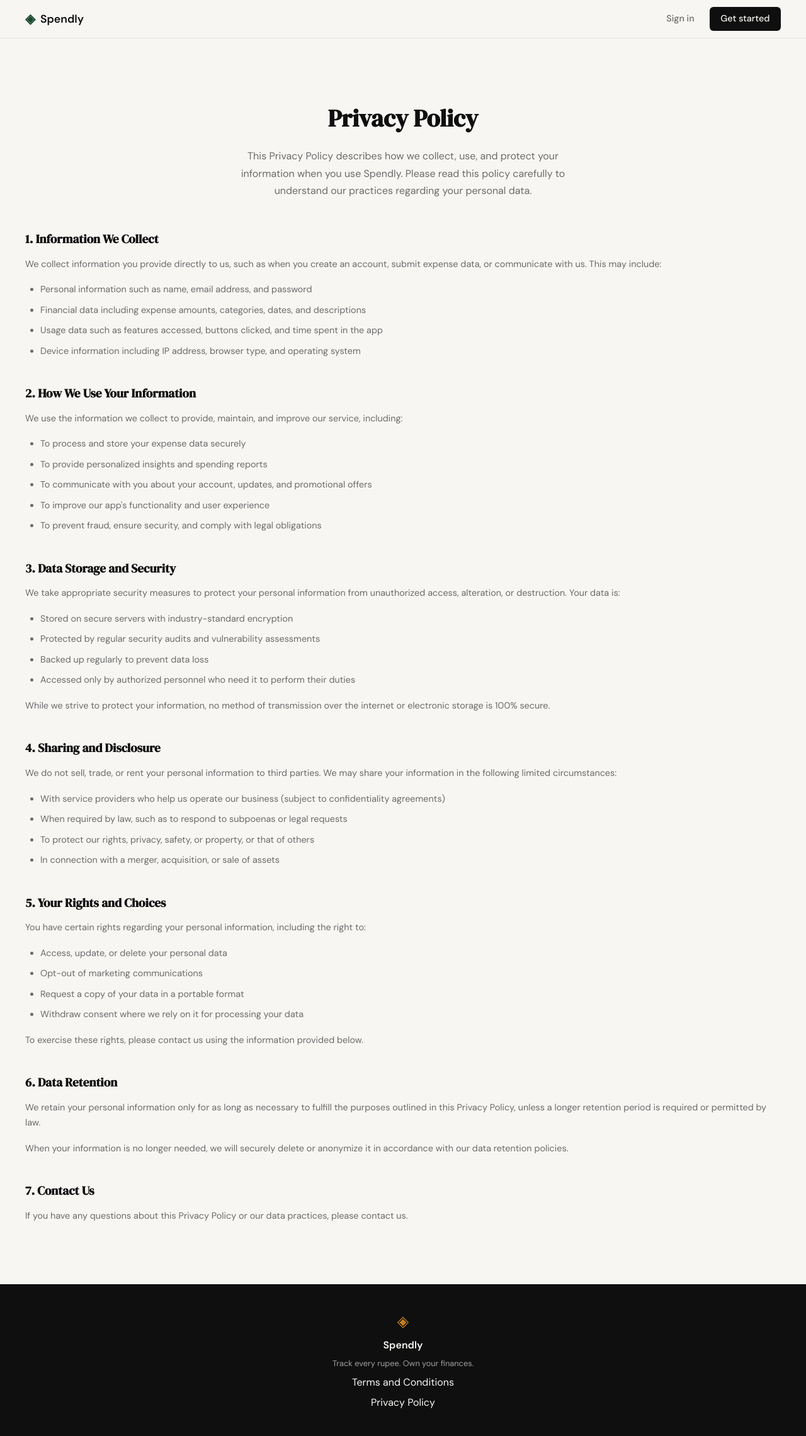
After one commit to yashrawal411/spendly, a Flask app: page /privacy in a window 1280 px wide. The commit adds this page. Shown: the whole page at 63% size. Run offline with Flask 3, Linux system fonts and the light colour scheme.

Commit message:
landing: add privacy policy page and route

```diff
--- a/app.py
+++ b/app.py
@@ -25,6 +25,11 @@ def login():
 @app.route("/terms")
 def terms():
     return render_template("terms.html")
+
+
+@app.route("/privacy")
+def privacy():
+    return render_template("privacy.html")
 
 
 # ------------------------------------------------------------------ #
--- a/file.txt
+++ b/file.txt
@@ -25,6 +25,8 @@ footer link href from "#" to "/terms".
 
 git commit -m "landing: add terms and conditions page and route”
 
+Fix the background color of terms and conditions page. It appears
+to be cream instead of our website theme.
 Do the same as you did for the Terms and Conditions page,
 but for Privacy Policy.
 
@@ -35,9 +37,9 @@ content appropriate for a personal expense tracking app.
 Include sections like: Data We Collect, How We Use Your Data,
 Data Storage, Third Party Services, and Contact Us.
 Match the style of terms.html.
-3. In @templates/landing.html, update the "Privacy Policy"
+3. In @templates/base.html, update the "Privacy Policy"
 footer link href from "#" to "/privacy".
-4. Make sure the appearance looks like the website's theme
+4. Make sure the appearance looks like the website's theme.
 
 git commit -m "landing: add privacy policy page and route”
 
--- a/templates/base.html
+++ b/templates/base.html
@@ -35,7 +35,7 @@
             <span class="footer-name">Spendly</span>
             <p class="footer-copy">Track every rupee. Own your finances.</p>
             <p><a href="/terms">Terms and Conditions</a></p>
-            <p><a href="#">Privacy Policy</a></p>
+            <p><a href="/privacy">Privacy Policy</a></p>
         </div>
     </footer>
 
--- /dev/null
+++ b/templates/privacy.html
@@ -0,0 +1,108 @@
+{% extends "base.html" %}
+
+{% block title %}Spendly - Privacy Policy{% endblock %}
+
+{% block content %}
+<section class="terms-section" style="padding: 6rem 2rem;">
+    <div class="terms-inner" style="max-width: var(--max-width); margin: 0 auto;">
+        <header class="terms-header" style="text-align: center; margin-bottom: 3rem;">
+            <h1 class="terms-title" style="font-family: var(--font-display); font-size: clamp(1.75rem, 3vw, 2.5rem); color: var(--ink); margin-bottom: 1rem;">Privacy Policy</h1>
+            <p class="terms-subtitle" style="font-size: 1rem; color: var(--ink-muted); max-width: 560px; margin: 0 auto; line-height: 1.7;">
+                This Privacy Policy describes how we collect, use, and protect your information when you use Spendly.
+                Please read this policy carefully to understand our practices regarding your personal data.
+            </p>
+        </header>
+
+        <div class="terms-content">
+            <section class="terms-section-item" style="margin-bottom: 2.5rem;">
+                <h2 class="terms-section-title" style="font-family: var(--font-display); font-size: 1.2rem; color: var(--ink); margin-bottom: 0.75rem;">1. Information We Collect</h2>
+                <p class="terms-text" style="font-size: 0.9rem; color: var(--ink-muted); line-height: 1.7; margin-bottom: 1rem;">
+                    We collect information you provide directly to us, such as when you create an account, submit expense data, or communicate with us. This may include:
+                </p>
+                <ul class="terms-list" style="margin-left: 1.5rem; margin-bottom: 1rem;">
+                    <li style="font-size: 0.9rem; color: var(--ink-muted); line-height: 1.7; margin-bottom: 0.5rem;">Personal information such as name, email address, and password</li>
+                    <li style="font-size: 0.9rem; color: var(--ink-muted); line-height: 1.7; margin-bottom: 0.5rem;">Financial data including expense amounts, categories, dates, and descriptions</li>
+                    <li style="font-size: 0.9rem; color: var(--ink-muted); line-height: 1.7; margin-bottom: 0.5rem;">Usage data such as features accessed, buttons clicked, and time spent in the app</li>
+                    <li style="font-size: 0.9rem; color: var(--ink-muted); line-height: 1.7; margin-bottom: 0.5rem;">Device information including IP address, browser type, and operating system</li>
+                </ul>
+            </section>
+
+            <section class="terms-section-item" style="margin-bottom: 2.5rem;">
+                <h2 class="terms-section-title" style="font-family: var(--font-display); font-size: 1.2rem; color: var(--ink); margin-bottom: 0.75rem;">2. How We Use Your Information</h2>
+                <p class="terms-text" style="font-size: 0.9rem; color: var(--ink-muted); line-height: 1.7; margin-bottom: 1rem;">
+                    We use the information we collect to provide, maintain, and improve our service, including:
+                </p>
+                <ul class="terms-list" style="margin-left: 1.5rem; margin-bottom: 1rem;">
+                    <li style="font-size: 0.9rem; color: var(--ink-muted); line-height: 1.7; margin-bottom: 0.5rem;">To process and store your expense data securely</li>
+                    <li style="font-size: 0.9rem; color: var(--ink-muted); line-height: 1.7; margin-bottom: 0.5rem;">To provide personalized insights and spending reports</li>
+                    <li style="font-size: 0.9rem; color: var(--ink-muted); line-height: 1.7; margin-bottom: 0.5rem;">To communicate with you about your account, updates, and promotional offers</li>
+                    <li style="font-size: 0.9rem; color: var(--ink-muted); line-height: 1.7; margin-bottom: 0.5rem;">To improve our app's functionality and user experience</li>
+                    <li style="font-size: 0.9rem; color: var(--ink-muted); line-height: 1.7; margin-bottom: 0.5rem;">To prevent fraud, ensure security, and comply with legal obligations</li>
+                </ul>
+            </section>
+
+            <section class="terms-section-item" style="margin-bottom: 2.5rem;">
+                <h2 class="terms-section-title" style="font-family: var(--font-display); font-size: 1.2rem; color: var(--ink); margin-bottom: 0.75rem;">3. Data Storage and Security</h2>
+                <p class="terms-text" style="font-size: 0.9rem; color: var(--ink-muted); line-height: 1.7; margin-bottom: 1rem;">
+                    We take appropriate security measures to protect your personal information from unauthorized access, alteration, or destruction. Your data is:
+                </p>
+                <ul class="terms-list" style="margin-left: 1.5rem; margin-bottom: 1rem;">
+                    <li style="font-size: 0.9rem; color: var(--ink-muted); line-height: 1.7; margin-bottom: 0.5rem;">Stored on secure servers with industry-standard encryption</li>
+                    <li style="font-size: 0.9rem; color: var(--ink-muted); line-height: 1.7; margin-bottom: 0.5rem;">Protected by regular security audits and vulnerability assessments</li>
+                    <li style="font-size: 0.9rem; color: var(--ink-muted); line-height: 1.7; margin-bottom: 0.5rem;">Backed up regularly to prevent data loss</li>
+                    <li style="font-size: 0.9rem; color: var(--ink-muted); line-height: 1.7; margin-bottom: 0.5rem;">Accessed only by authorized personnel who need it to perform their duties</li>
+                </ul>
+                <p class="terms-text" style="font-size: 0.9rem; color: var(--ink-muted); line-height: 1.7;">
+                    While we strive to protect your information, no method of transmission over the internet or electronic storage is 100% secure.
+                </p>
+            </section>
+
+            <section class="terms-section-item" style="margin-bottom: 2.5rem;">
+                <h2 class="terms-section-title" style="font-family: var(--font-display); font-size: 1.2rem; color: var(--ink); margin-bottom: 0.75rem;">4. Sharing and Disclosure</h2>
+                <p class="terms-text" style="font-size: 0.9rem; color: var(--ink-muted); line-height: 1.7; margin-bottom: 1rem;">
+                    We do not sell, trade, or rent your personal information to third parties. We may share your information in the following limited circumstances:
+                </p>
+                <ul class="terms-list" style="margin-left: 1.5rem; margin-bottom: 1rem;">
+                    <li style="font-size: 0.9rem; color: var(--ink-muted); line-height: 1.7; margin-bottom: 0.5rem;">With service providers who help us operate our business (subject to confidentiality agreements)</li>
+                    <li style="font-size: 0.9rem; color: var(--ink-muted); line-height: 1.7; margin-bottom: 0.5rem;">When required by law, such as to respond to subpoenas or legal requests</li>
+                    <li style="font-size: 0.9rem; color: var(--ink-muted); line-height: 1.7; margin-bottom: 0.5rem;">To protect our rights, privacy, safety, or property, or that of others</li>
+                    <li style="font-size: 0.9rem; color: var(--ink-muted); line-height: 1.7; margin-bottom: 0.5rem;">In connection with a merger, acquisition, or sale of assets</li>
+                </ul>
+            </section>
+
+            <section class="terms-section-item" style="margin-bottom: 2.5rem;">
+                <h2 class="terms-section-title" style="font-family: var(--font-display); font-size: 1.2rem; color: var(--ink); margin-bottom: 0.75rem;">5. Your Rights and Choices</h2>
+                <p class="terms-text" style="font-size: 0.9rem; color: var(--ink-muted); line-height: 1.7; margin-bottom: 1rem;">
+                    You have certain rights regarding your personal information, including the right to:
+                </p>
+                <ul class="terms-list" style="margin-left: 1.5rem; margin-bottom: 1rem;">
+                    <li style="font-size: 0.9rem; color: var(--ink-muted); line-height: 1.7; margin-bottom: 0.5rem;">Access, update, or delete your personal data</li>
+                    <li style="font-size: 0.9rem; color: var(--ink-muted); line-height: 1.7; margin-bottom: 0.5rem;">Opt-out of marketing communications</li>
+                    <li style="font-size: 0.9rem; color: var(--ink-muted); line-height: 1.7; margin-bottom: 0.5rem;">Request a copy of your data in a portable format</li>
+                    <li style="font-size: 0.9rem; color: var(--ink-muted); line-height: 1.7; margin-bottom: 0.5rem;">Withdraw consent where we rely on it for processing your data</li>
+                </ul>
+                <p class="terms-text" style="font-size: 0.9rem; color: var(--ink-muted); line-height: 1.7;">
+                    To exercise these rights, please contact us using the information provided below.
+                </p>
+            </section>
+
+            <section class="terms-section-item" style="margin-bottom: 2.5rem;">
+                <h2 class="terms-section-title" style="font-family: var(--font-display); font-size: 1.2rem; color: var(--ink); margin-bottom: 0.75rem;">6. Data Retention</h2>
+                <p class="terms-text" style="font-size: 0.9rem; color: var(--ink-muted); line-height: 1.7; margin-bottom: 1rem;">
+                    We retain your personal information only for as long as necessary to fulfill the purposes outlined in this Privacy Policy, unless a longer retention period is required or permitted by law.
+                </p>
+                <p class="terms-text" style="font-size: 0.9rem; color: var(--ink-muted); line-height: 1.7;">
+                    When your information is no longer needed, we will securely delete or anonymize it in accordance with our data retention policies.
+                </p>
+            </section>
+
+            <section class="terms-section-item">
+                <h2 class="terms-section-title" style="font-family: var(--font-display); font-size: 1.2rem; color: var(--ink); margin-bottom: 0.75rem;">7. Contact Us</h2>
+                <p class="terms-text" style="font-size: 0.9rem; color: var(--ink-muted); line-height: 1.7;">
+                    If you have any questions about this Privacy Policy or our data practices, please contact us.
+                </p>
+            </section>
+        </div>
+    </div>
+</section>
+{% endblock %}
--- a/templates/terms.html
+++ b/templates/terms.html
@@ -3,7 +3,7 @@
 {% block title %}Spendly - Terms and Conditions{% endblock %}
 
 {% block content %}
-<section class="terms-section" style="padding: 5rem 2rem; background: var(--paper-warm); border-top: 1px solid var(--border); border-bottom: 1px solid var(--border);">
+<section class="terms-section" style="padding: 6rem 2rem;">
     <div class="terms-inner" style="max-width: var(--max-width); margin: 0 auto;">
         <header class="terms-header" style="text-align: center; margin-bottom: 3rem;">
             <h1 class="terms-title" style="font-family: var(--font-display); font-size: clamp(1.75rem, 3vw, 2.5rem); color: var(--ink); margin-bottom: 1rem;">Terms and Conditions</h1>
```
